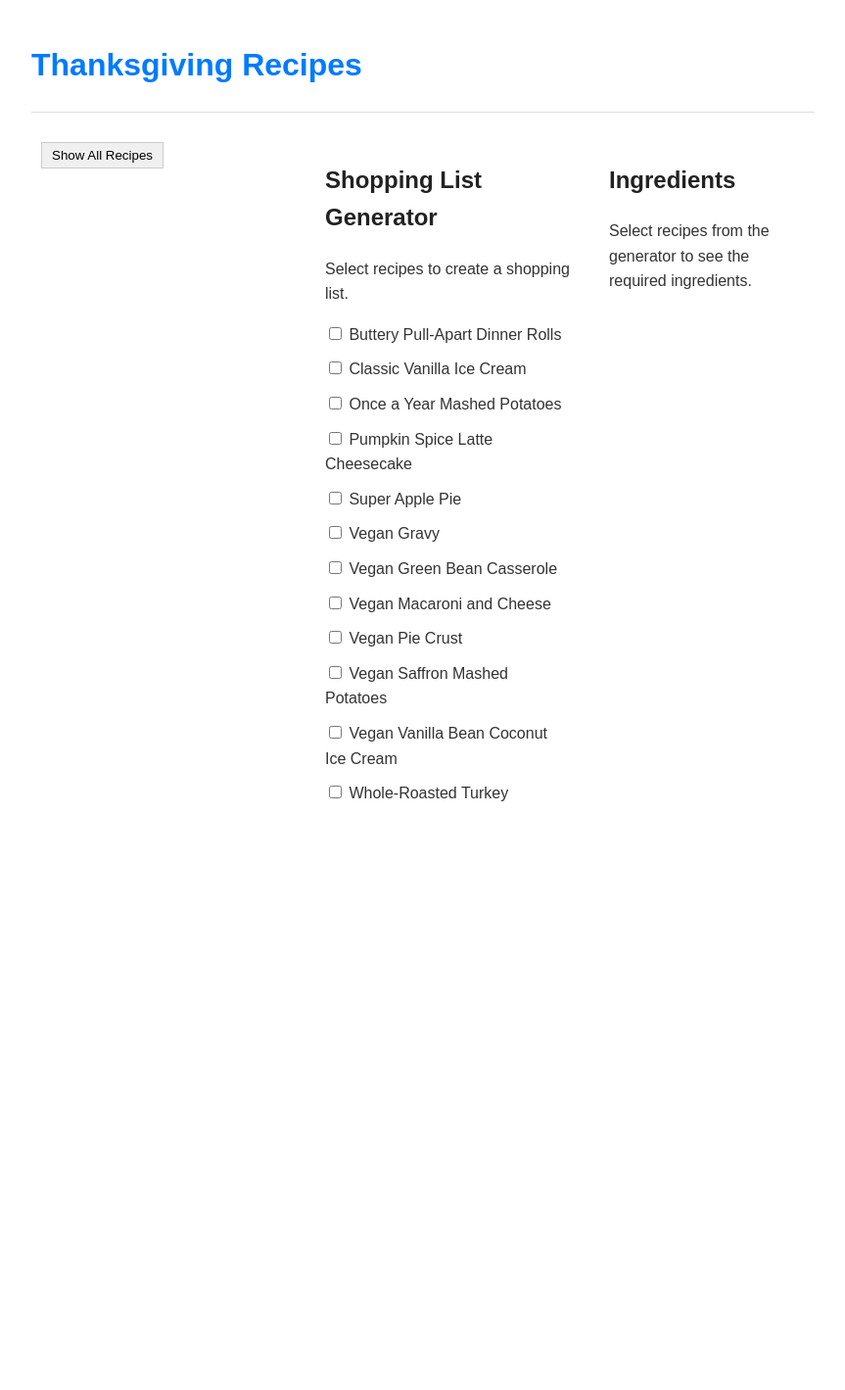
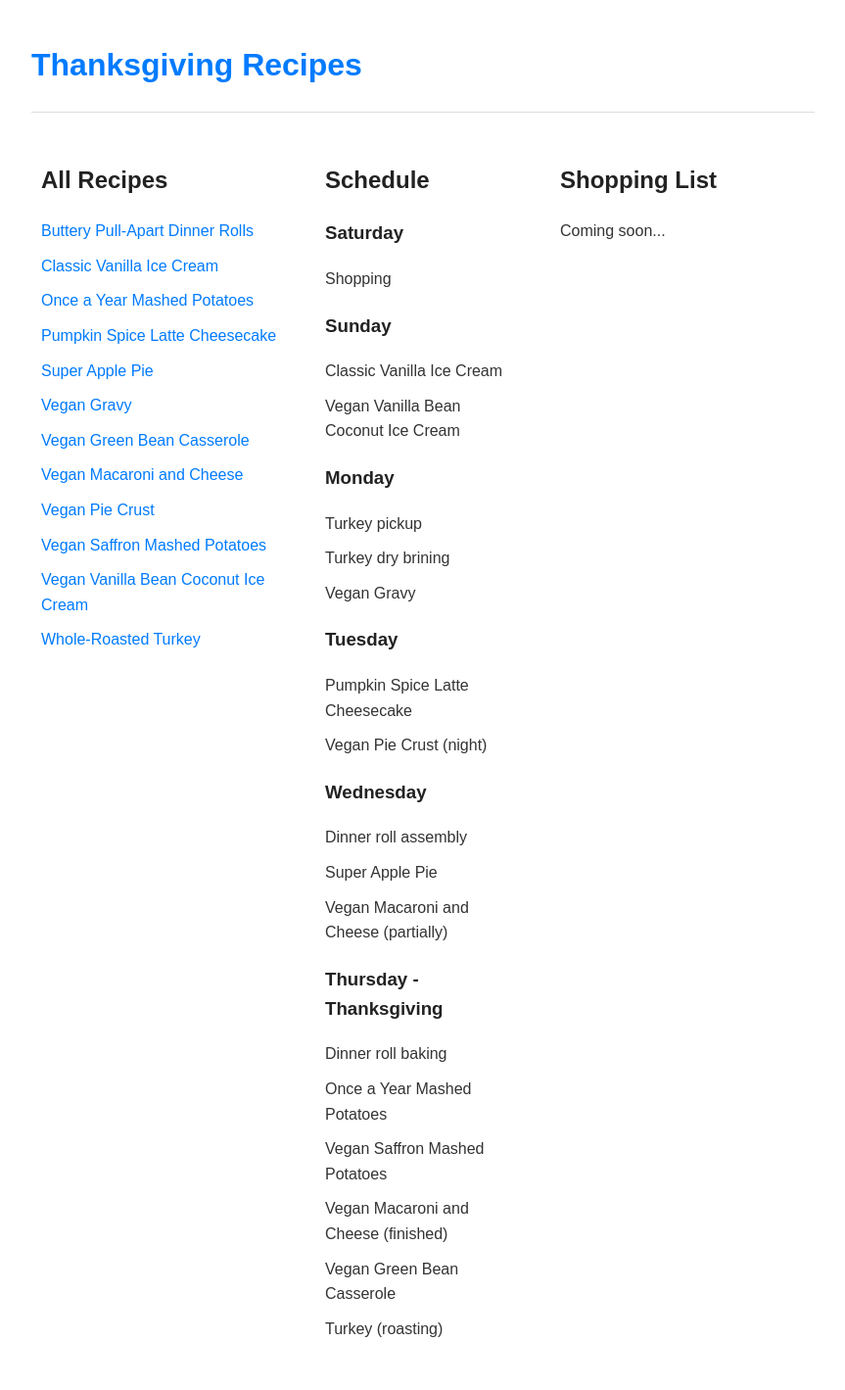
Before and after one commit to JabronieMan/thanksgiving, a Jekyll site: the page built from index.md, in a window 1280 px wide. Shown: the whole page at 98% size, without its empty margins (208-1071 px from the left). Built offline with Jekyll 4.4.1, drawn with Linux system fonts in a browser that asks for light colours; before the commit the page ends 900 px from its top, so only the background shows below that.

Commit message:
Making a plan

```diff
--- a/assets/js/shopping-list.js
+++ /dev/null
@@ -1,97 +0,0 @@
-document.addEventListener('DOMContentLoaded', function() {
-    // --- DOM ELEMENTS ---
-    const drawerToggle = document.getElementById('recipe-drawer-toggle');
-    const drawerContent = document.getElementById('recipe-drawer-content');
-    const recipeDataElement = document.getElementById('recipe-data');
-    const recipeCheckboxes = document.querySelectorAll('.recipe-checkbox');
-    const shoppingListUl = document.querySelector('#shopping-list ul');
-    const shoppingListP = document.querySelector('#shopping-list p');
-
-    // --- INITIALIZATION ---
-    if (!recipeDataElement || !recipeCheckboxes.length || !shoppingListUl) {
-        console.error("Required elements for shopping list not found.");
-        return;
-    }
-    const recipes = JSON.parse(recipeDataElement.textContent);
-    let selectedRecipes = {};
-
-    // --- FUNCTIONS ---
-    function updateShoppingList() {
-        const aggregatedIngredients = new Map();
-        const unquantifiedIngredients = new Set();
-
-        const allIngredientObjects = Object.values(selectedRecipes).flat();
-
-        allIngredientObjects.forEach(ing => {
-            // Use a fallback for ingredients that might not have been structured
-            if (typeof ing !== 'object' || ing === null) {
-                unquantifiedIngredients.add(ing);
-                return;
-            }
-
-            const { quantity, unit, name } = ing;
-
-            // Treat ingredients with no quantity or no unit as "unquantified"
-            if (!quantity || !unit) {
-                const displayName = [quantity, unit, name].filter(Boolean).join(' ');
-                unquantifiedIngredients.add(displayName);
-                return;
-            }
-
-            const key = `${name}|${unit}`;
-            if (!aggregatedIngredients.has(key)) {
-                aggregatedIngredients.set(key, { name: name, unit: unit, quantity: 0 });
-            }
-            aggregatedIngredients.get(key).quantity += Number(quantity);
-        });
-
-        shoppingListUl.innerHTML = '';
-        if (aggregatedIngredients.size === 0 && unquantifiedIngredients.size === 0) {
-            shoppingListP.style.display = 'block';
-        } else {
-            shoppingListP.style.display = 'none';
-
-            aggregatedIngredients.forEach(item => {
-                const li = document.createElement('li');
-                // Round to 2 decimal places to handle floating point math issues
-                const displayQuantity = Math.round(item.quantity * 100) / 100;
-                const pluralS = (item.unit.endsWith('s') || displayQuantity <= 1) ? '' : 's';
-                li.textContent = `${displayQuantity} ${item.unit}${pluralS} ${item.name}`;
-                shoppingListUl.appendChild(li);
-            });
-
-            unquantifiedIngredients.forEach(item => {
-                const li = document.createElement('li');
-                li.textContent = item;
-                shoppingListUl.appendChild(li);
-            });
-        }
-    }
-
-    // --- EVENT LISTENERS ---
-    if (drawerToggle && drawerContent) {
-        drawerToggle.addEventListener('click', function() {
-            const computedStyle = window.getComputedStyle(drawerContent);
-            const isHidden = computedStyle.display === 'none';
-            drawerContent.style.display = isHidden ? 'block' : 'none';
-            this.textContent = isHidden ? 'Hide All Recipes' : 'Show All Recipes';
-        });
-    }
-
-    recipeCheckboxes.forEach(checkbox => {
-        checkbox.addEventListener('change', function() {
-            const recipeTitle = this.dataset.recipeTitle;
-            if (this.checked) {
-                if (recipes[recipeTitle] && recipes[recipeTitle].ingredients) {
-                    selectedRecipes[recipeTitle] = recipes[recipeTitle].ingredients;
-                }
-            } else {
-                delete selectedRecipes[recipeTitle];
-            }
-            updateShoppingList();
-        });
-    });
-
-    // --- INITIAL RENDER ---
-    updateShoppingList();
-});
--- a/index.md
+++ b/index.md
@@ -15,36 +15,17 @@ title: Home
     padding: 10px;
   }
 
-  .recipe-list ul, .shopping-list-generator ul {
+  .recipe-list ul, .schedule ul {
     list-style: none;
     padding: 0;
   }
 
-  .recipe-list li, .shopping-list-generator li {
+  .recipe-list li, .schedule li {
     margin-bottom: 10px;
   }
 
-  #shopping-list ul {
-    list-style: none;
-    padding: 0;
-  }
-
-  #shopping-list li {
-    padding: 5px 0;
-    border-bottom: 1px solid #eee;
-  }
-
-  #recipe-drawer-content {
-    display: none; /* Hidden by default */
-    margin-top: 10px;
-  }
-
-  .toggle-button {
-    cursor: pointer;
-    background: #f0f0f0;
-    border: 1px solid #ccc;
-    padding: 5px 10px;
-    display: inline-block;
+  .day {
+    margin-bottom: 20px;
   }
 
   /* Desktop styles */
@@ -55,27 +36,27 @@ title: Home
       gap: 20px;
     }
 
-    #drawer-column {
+    #recipe-column {
       width: 250px;
       flex-shrink: 0;
     }
 
-    #generator-column {
+    #schedule-column {
+      flex-grow: 1;
+    }
+
+    #shopping-list-column {
       width: 250px;
       flex-shrink: 0;
-    }
-
-    #list-column {
-      flex-grow: 1;
     }
   }
 </style>
 
 <div class="page-container">
 
-  <div id="drawer-column" class="column">
-    <button id="recipe-drawer-toggle" class="toggle-button">Show All Recipes</button>
-    <div id="recipe-drawer-content" class="recipe-list">
+  <div id="recipe-column" class="column">
+    <h2>All Recipes</h2>
+    <div class="recipe-list">
       <ul>
         {% assign sorted_recipes = site.recipes | sort: 'title' %}{% for recipe in sorted_recipes %}
           <li><a href="{{ recipe.url | relative_url }}">{{ recipe.title }}</a></li>
@@ -84,44 +65,60 @@ title: Home
     </div>
   </div>
 
-  <div id="generator-column" class="column">
-    <div class="shopping-list-generator">
-      <h2>Shopping List Generator</h2>
-      <p>Select recipes to create a shopping list.</p>
-      <div id="recipe-checkbox-list">
-        <ul>
-          {% assign sorted_recipes = site.recipes | sort: 'title' %}{% for recipe in sorted_recipes %}
-            <li>
-              <label>
-                <input type="checkbox" class="recipe-checkbox" data-recipe-title="{{ recipe.title | escape }}">
-                {{ recipe.title }}
-              </label>
-            </li>
-          {% endfor %}
-        </ul>
-      </div>
+  <div id="schedule-column" class="column schedule">
+    <h2>Schedule</h2>
+    <div class="day">
+      <h3>Saturday</h3>
+      <ul>
+        <li>Shopping</li>
+      </ul>
+    </div>
+    <div class="day">
+      <h3>Sunday</h3>
+      <ul>
+        <li>Classic Vanilla Ice Cream</li>
+        <li>Vegan Vanilla Bean Coconut Ice Cream</li>
+      </ul>
+    </div>
+    <div class="day">
+      <h3>Monday</h3>
+      <ul>
+        <li>Turkey pickup</li>
+        <li>Turkey dry brining</li>
+        <li>Vegan Gravy</li>
+      </ul>
+    </div>
+    <div class="day">
+      <h3>Tuesday</h3>
+      <ul>
+        <li>Pumpkin Spice Latte Cheesecake</li>
+        <li>Vegan Pie Crust (night)</li>
+      </ul>
+    </div>
+    <div class="day">
+      <h3>Wednesday</h3>
+      <ul>
+        <li>Dinner roll assembly</li>
+        <li>Super Apple Pie</li>
+        <li>Vegan Macaroni and Cheese (partially)</li>
+      </ul>
+    </div>
+    <div class="day">
+      <h3>Thursday - Thanksgiving</h3>
+      <ul>
+        <li>Dinner roll baking</li>
+        <li>Once a Year Mashed Potatoes</li>
+        <li>Vegan Saffron Mashed Potatoes</li>
+        <li>Vegan Macaroni and Cheese (finished)</li>
+        <li>Vegan Green Bean Casserole</li>
+        <li>Turkey (roasting)</li>
+      </ul>
     </div>
   </div>
 
-  <div id="list-column" class="column">
-    <h2>Ingredients</h2>
-    <div id="shopping-list">
-      <p>Select recipes from the generator to see the required ingredients.</p>
-      <ul></ul>
-    </div>
+  <div id="shopping-list-column" class="column">
+    <h2>Shopping List</h2>
+    <p>Coming soon...</p>
   </div>
 
 </div>
-
-<script id="recipe-data" type="application/json">
-  {
-    {% assign sorted_recipes = site.recipes | sort: 'title' %}{% for recipe in sorted_recipes %}
-      "{{ recipe.title | escape }}": {
-        "ingredients": {{ recipe.ingredients | jsonify }}
-      }
-      {% unless forloop.last %},{% endunless %}
-    {% endfor %}
-  }
-</script>
-
-<script src="{{ '/assets/js/shopping-list.js' | relative_url }}"></script>
```
